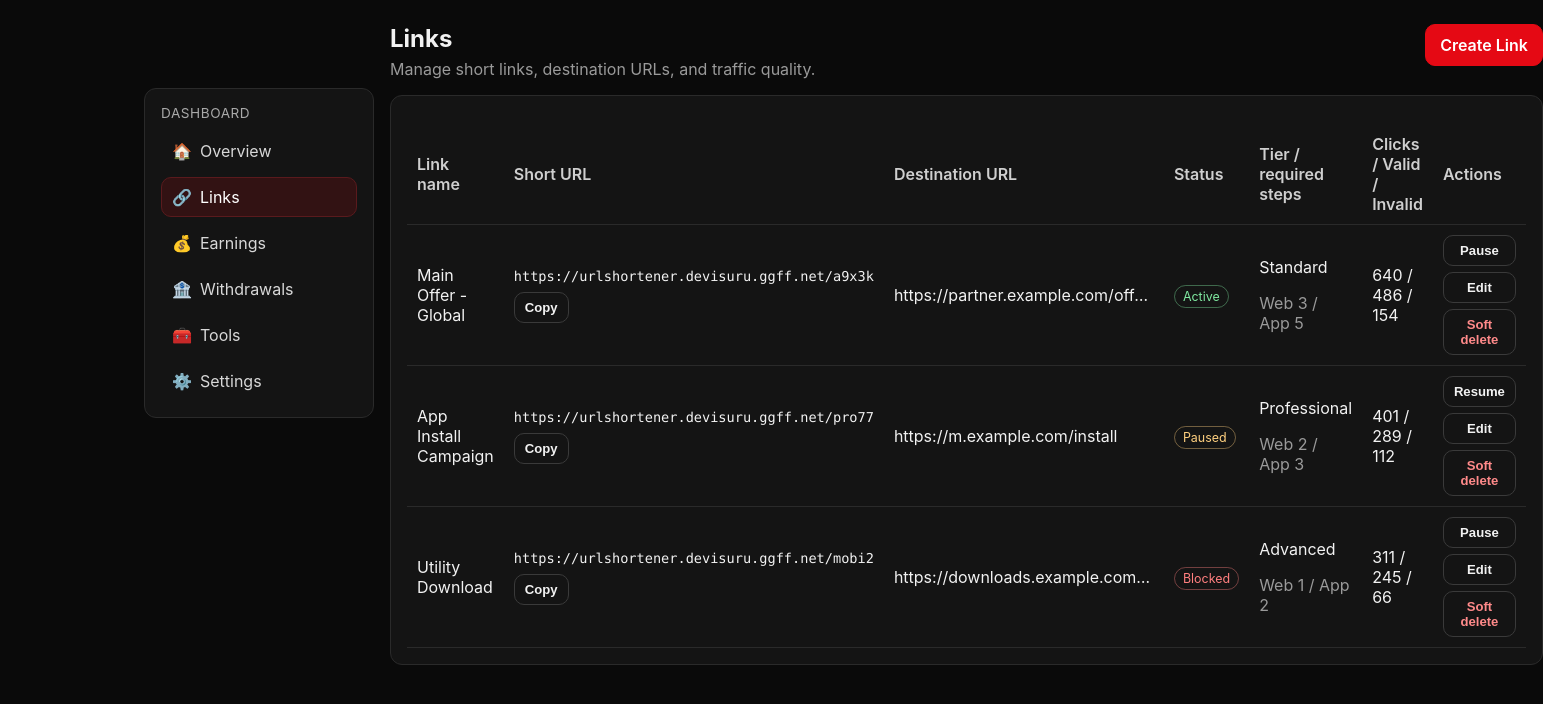
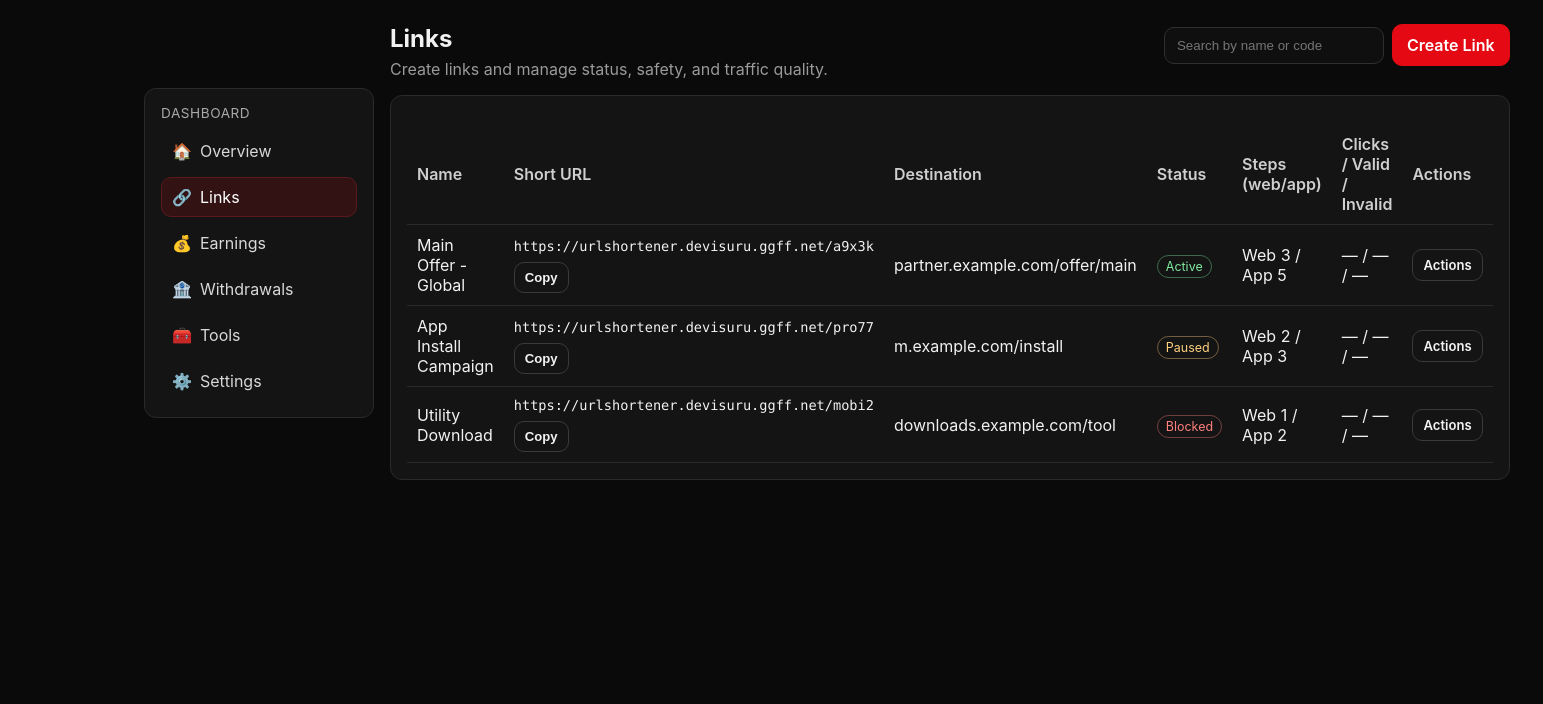
Before and after one commit to DevIsuruSampath/urlshortener, a Next.js app in the folder apps/web/: page /dashboard/links in a window 1280 px wide. Shown: the top 704 px of the page, 1543 px wide, since content can reach past the window. Built offline with nearby package versions, Linux system fonts and the light colour scheme.

Commit message:
feat: implement links create flow with searchable table and local persistence

```diff
--- a/apps/web/src/app/(dashboard)/dashboard/links/page.tsx
+++ b/apps/web/src/app/(dashboard)/dashboard/links/page.tsx
@@ -1,73 +1,99 @@
 "use client";
 
 import Link from "next/link";
-import { useMemo, useState } from "react";
+import { useEffect, useMemo, useState } from "react";
 
 import { ConfirmDialog } from "@/components/ui/ConfirmDialog";
 import { CopyButton } from "@/components/ui/CopyButton";
 import { DataTable, type DataTableColumn } from "@/components/ui/DataTable";
 import { useToast } from "@/components/ui/Toast";
+import { DashboardLink, getStoredLinks } from "@/lib/links-store";
 
-type LinkRow = {
-  title: string;
-  shortUrl: string;
-  destination: string;
-  status: "active" | "paused" | "blocked";
-  tier: string;
-  steps: string;
-  clicks: number;
-  valid: number;
-  invalid: number;
-};
-
-const rows: LinkRow[] = [
+const defaultRows: DashboardLink[] = [
   {
+    id: "seed-a9x3k",
     title: "Main Offer - Global",
+    code: "a9x3k",
     shortUrl: "https://urlshortener.devisuru.ggff.net/a9x3k",
     destination: "https://partner.example.com/offer/main",
     status: "active",
-    tier: "Standard",
-    steps: "Web 3 / App 5",
-    clicks: 640,
-    valid: 486,
-    invalid: 154,
+    webSteps: 3,
+    appSteps: 5,
+    clicks: null,
+    valid: null,
+    invalid: null,
+    createdAt: new Date().toISOString(),
   },
   {
+    id: "seed-pro77",
     title: "App Install Campaign",
+    code: "pro77",
     shortUrl: "https://urlshortener.devisuru.ggff.net/pro77",
     destination: "https://m.example.com/install",
     status: "paused",
-    tier: "Professional",
-    steps: "Web 2 / App 3",
-    clicks: 401,
-    valid: 289,
-    invalid: 112,
+    webSteps: 2,
+    appSteps: 3,
+    clicks: null,
+    valid: null,
+    invalid: null,
+    createdAt: new Date().toISOString(),
   },
   {
+    id: "seed-mobi2",
     title: "Utility Download",
+    code: "mobi2",
     shortUrl: "https://urlshortener.devisuru.ggff.net/mobi2",
     destination: "https://downloads.example.com/tool",
     status: "blocked",
-    tier: "Advanced",
-    steps: "Web 1 / App 2",
-    clicks: 311,
-    valid: 245,
-    invalid: 66,
+    webSteps: 1,
+    appSteps: 2,
+    clicks: null,
+    valid: null,
+    invalid: null,
+    createdAt: new Date().toISOString(),
   },
 ];
 
-function statusBadge(status: LinkRow["status"]) {
+function statusBadge(status: DashboardLink["status"]) {
   return <span className={`status-badge ${status}`}>{status}</span>;
+}
+
+function statValue(value: number | null) {
+  return value === null ? "—" : String(value);
+}
+
+function destinationPreview(url: string) {
+  try {
+    const parsed = new URL(url);
+    const text = `${parsed.hostname}${parsed.pathname}`;
+    return text.length > 34 ? `${text.slice(0, 34)}…` : text;
+  } catch {
+    return url.length > 34 ? `${url.slice(0, 34)}…` : url;
+  }
 }
 
 export default function LinksPage() {
   const { push } = useToast();
+  const [query, setQuery] = useState("");
+  const [storedRows, setStoredRows] = useState<DashboardLink[]>([]);
   const [confirmOpen, setConfirmOpen] = useState(false);
-  const [selected, setSelected] = useState<LinkRow | null>(null);
+  const [selected, setSelected] = useState<DashboardLink | null>(null);
 
-  const columns = useMemo<DataTableColumn<LinkRow>[]>(
+  useEffect(() => {
+    setStoredRows(getStoredLinks());
+  }, []);
+
+  const allRows = useMemo(() => [...storedRows, ...defaultRows], [storedRows]);
+
+  const filteredRows = useMemo(() => {
+    const q = query.trim().toLowerCase();
+    if (!q) return allRows;
+    return allRows.filter((row) => row.title.toLowerCase().includes(q) || row.code.toLowerCase().includes(q));
+  }, [allRows, query]);
+
+  const columns = useMemo<DataTableColumn<DashboardLink>[]>(
     () => [
-      { key: "title", header: "Link name", render: (row) => row.title },
+      { key: "title", header: "Name", render: (row) => row.title || "Untitled" },
       {
         key: "shortUrl",
         header: "Short URL",
@@ -82,39 +108,36 @@ export default function LinksPage() {
       },
       {
         key: "destination",
-        header: "Destination URL",
+        header: "Destination",
         render: (row) => (
           <p className="truncate-cell" title={row.destination}>
-            {row.destination}
+            {destinationPreview(row.destination)}
           </p>
         ),
       },
       { key: "status", header: "Status", render: (row) => statusBadge(row.status) },
       {
-        key: "tier",
-        header: "Tier / required steps",
-        render: (row) => (
-          <>
-            <p>{row.tier}</p>
-            <p className="muted">{row.steps}</p>
-          </>
-        ),
+        key: "steps",
+        header: "Steps (web/app)",
+        render: (row) => `Web ${row.webSteps} / App ${row.appSteps}`,
       },
       {
         key: "stats",
         header: "Clicks / Valid / Invalid",
-        render: (row) => `${row.clicks} / ${row.valid} / ${row.invalid}`,
+        render: (row) => `${statValue(row.clicks)} / ${statValue(row.valid)} / ${statValue(row.invalid)}`,
       },
       {
         key: "actions",
         header: "Actions",
         render: (row) => (
-          <div className="table-actions">
+          <details className="actions-menu">
+            <summary className="btn btn-ghost btn-small">Actions</summary>
+            <div className="actions-menu-list">
               <button type="button" className="btn btn-ghost btn-small" onClick={() => push(row.status === "paused" ? "Link resumed" : "Link paused", "info")}>
                 {row.status === "paused" ? "Resume" : "Pause"}
               </button>
               <button type="button" className="btn btn-ghost btn-small" onClick={() => push("Edit drawer coming soon", "info")}>
-              Edit
+                Edit destination
               </button>
               <button
                 type="button"
@@ -127,6 +150,7 @@ export default function LinksPage() {
                 Soft delete
               </button>
             </div>
+          </details>
         ),
       },
     ],
@@ -138,15 +162,24 @@ export default function LinksPage() {
       <header className="dash-page-head dash-page-head-actions">
         <div>
           <h1>Links</h1>
-          <p className="muted">Manage short links, destination URLs, and traffic quality.</p>
+          <p className="muted">Create links and manage status, safety, and traffic quality.</p>
         </div>
+
+        <div className="links-toolbar">
+          <input
+            value={query}
+            onChange={(e) => setQuery(e.target.value)}
+            placeholder="Search by name or code"
+            aria-label="Search links"
+          />
           <Link href="/dashboard/links/new" className="btn">
             Create Link
           </Link>
+        </div>
       </header>
 
       <section className="card section">
-        <DataTable columns={columns} rows={rows} rowKey={(row) => row.shortUrl} />
+        <DataTable columns={columns} rows={filteredRows} rowKey={(row) => row.id} emptyText="No links found" />
       </section>
 
       <ConfirmDialog
--- a/apps/web/src/app/globals.css
+++ b/apps/web/src/app/globals.css
@@ -603,6 +603,13 @@ a { color: inherit; text-decoration: none; }
   font-size: 0.82rem;
 }
 
+.btn-big {
+  min-height: 52px;
+  width: 100%;
+  max-width: 340px;
+  font-size: 1rem;
+}
+
 .mono-link {
   font-family: ui-monospace, SFMono-Regular, Menlo, Monaco, Consolas, "Liberation Mono", "Courier New", monospace;
   font-size: 0.85rem;
@@ -613,6 +620,40 @@ a { color: inherit; text-decoration: none; }
   overflow: hidden;
   text-overflow: ellipsis;
   white-space: nowrap;
+}
+
+.links-toolbar {
+  display: flex;
+  gap: 8px;
+  align-items: center;
+  flex-wrap: wrap;
+}
+
+.links-toolbar input {
+  min-width: 220px;
+  border: 1px solid #2f2f2f;
+  background: #0f0f0f;
+  color: #f2f2f2;
+  border-radius: 10px;
+  padding: 10px 12px;
+}
+
+.actions-menu {
+  position: relative;
+}
+
+.actions-menu summary {
+  list-style: none;
+}
+
+.actions-menu summary::-webkit-details-marker {
+  display: none;
+}
+
+.actions-menu-list {
+  margin-top: 6px;
+  display: grid;
+  gap: 6px;
 }
 
 .table-actions {
@@ -743,6 +784,19 @@ a { color: inherit; text-decoration: none; }
     padding: 9px 12px;
   }
 
+  .links-toolbar {
+    width: 100%;
+  }
+
+  .links-toolbar input {
+    flex: 1;
+    min-width: 0;
+  }
+
+  .actions-menu-list .btn {
+    width: 100%;
+  }
+
   .dash-responsive-table {
     border-collapse: separate;
     min-width: 100%;
--- /dev/null
+++ b/apps/web/src/lib/links-store.ts
@@ -0,0 +1,44 @@
+export type DashboardLink = {
+  id: string;
+  title: string;
+  code: string;
+  shortUrl: string;
+  destination: string;
+  status: "active" | "paused" | "blocked";
+  webSteps: number;
+  appSteps: number;
+  clicks: number | null;
+  valid: number | null;
+  invalid: number | null;
+  campaignTag?: string;
+  createdAt: string;
+};
+
+const STORAGE_KEY = "paidlink_dashboard_links_v1";
+
+export function getStoredLinks(): DashboardLink[] {
+  if (typeof window === "undefined") return [];
+  try {
+    const raw = window.localStorage.getItem(STORAGE_KEY);
+    if (!raw) return [];
+    const parsed = JSON.parse(raw) as DashboardLink[];
+    if (!Array.isArray(parsed)) return [];
+    return parsed;
+  } catch {
+    return [];
+  }
+}
+
+export function saveStoredLinks(links: DashboardLink[]) {
+  if (typeof window === "undefined") return;
+  window.localStorage.setItem(STORAGE_KEY, JSON.stringify(links));
+}
+
+export function appendStoredLink(link: DashboardLink) {
+  const links = getStoredLinks();
+  saveStoredLinks([link, ...links]);
+}
+
+export function makeCode() {
+  return Math.random().toString(36).slice(2, 7);
+}
```
Also changed, not shown: apps/web/src/app/(dashboard)/dashboard/links/new/page.tsx (+86 -39 lines). Lines whose indentation alone changed are shown as unchanged.
